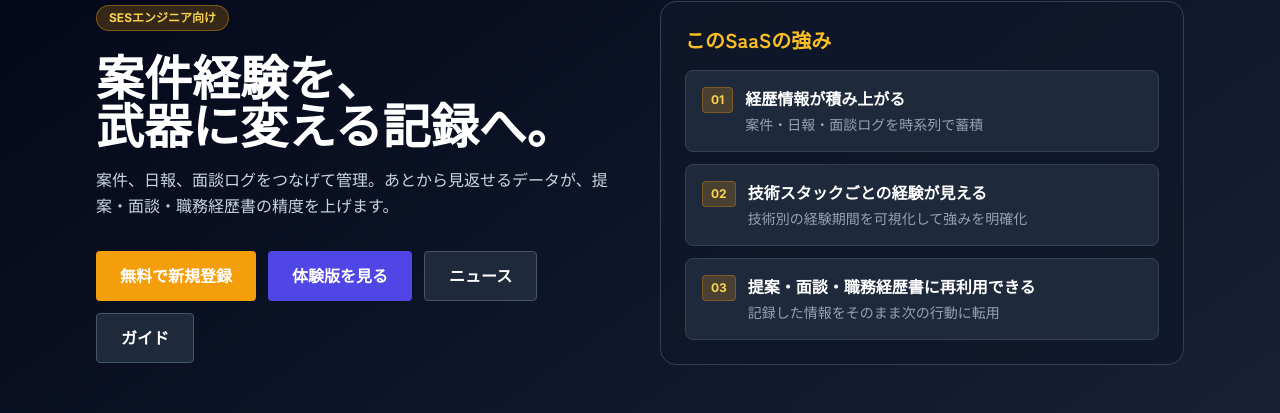
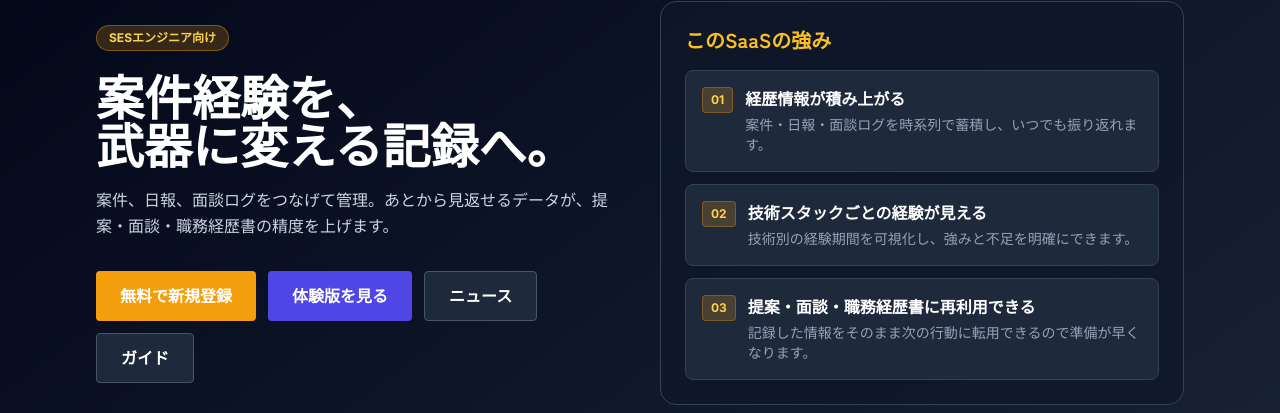
Before and after one commit to ysdev421/ses-portfolio-app, a React (Create React App) app: page / in a window 1280 px wide. Shown: the part 118-531 px from the top of the page. Built offline with nearby package versions, Linux system fonts and the light colour scheme; no server answers.

Commit message:
feat: LPの機能ツアーをSaaSの強み訴求に改修

```diff
--- a/src/pages/LandingPage.jsx
+++ b/src/pages/LandingPage.jsx
@@ -1,21 +1,21 @@
 import PublicHeader from '../components/PublicHeader';
 import { useSeo } from '../utils/seo';
 
-const steps = [
+const strengths = [
   {
-    step: '01',
+    no: '01',
     title: '経歴情報が積み上がる',
-    desc: '案件・日報・面談ログを時系列で蓄積',
+    desc: '案件・日報・面談ログを時系列で蓄積し、いつでも振り返れます。',
   },
   {
-    step: '02',
+    no: '02',
     title: '技術スタックごとの経験が見える',
-    desc: '技術別の経験期間を可視化して強みを明確化',
+    desc: '技術別の経験期間を可視化し、強みと不足を明確にできます。',
   },
   {
-    step: '03',
+    no: '03',
     title: '提案・面談・職務経歴書に再利用できる',
-    desc: '記録した情報をそのまま次の行動に転用',
+    desc: '記録した情報をそのまま次の行動に転用できるので準備が早くなります。',
   },
 ];
 
@@ -85,14 +85,14 @@ export default function LandingPage({
           <div className="bg-slate-900/80 border border-slate-700 rounded-2xl p-6">
             <h2 className="text-xl font-serif font-bold text-amber-400 mb-4">このSaaSの強み</h2>
             <div className="space-y-3">
-              {steps.map((s) => (
-                <div key={s.step} className="bg-slate-800 border border-slate-700 rounded-lg p-4 flex items-start gap-3">
+              {strengths.map((item) => (
+                <div key={item.no} className="bg-slate-800 border border-slate-700 rounded-lg p-4 flex items-start gap-3">
                   <span className="text-amber-300 text-xs font-bold bg-amber-500/20 border border-amber-500/30 rounded px-2 py-1">
-                    {s.step}
+                    {item.no}
                   </span>
                   <div>
-                    <p className="font-semibold">{s.title}</p>
-                    <p className="text-slate-400 text-sm mt-1">{s.desc}</p>
+                    <p className="font-semibold">{item.title}</p>
+                    <p className="text-slate-400 text-sm mt-1">{item.desc}</p>
                   </div>
                 </div>
               ))}
```
